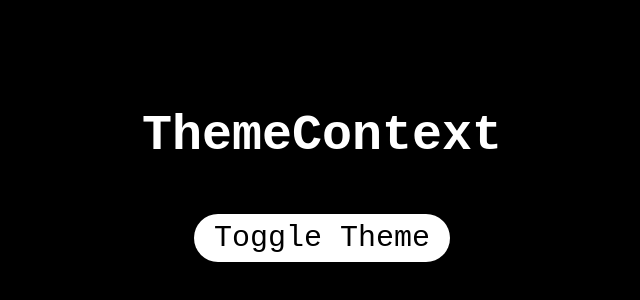
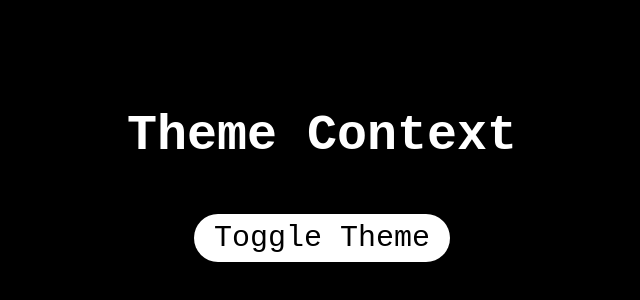
Before and after one commit to thegittyuser/myapp, a React (Vite) app: page / in a window 1280 px wide. Shown: the part 216-516 px from the top of the page, without its empty margins (318-958 px from the left). Built offline with nearby package versions, Linux system fonts and the light colour scheme.

Commit message:
THEME CONTEXT

```diff
--- a/src/Theme/Theme.jsx
+++ b/src/Theme/Theme.jsx
@@ -1,15 +1,11 @@
-import { createContext, useContext } from "react";
-export const ThemeContext = createContext();
-
 import "./theme.css";
 
 function Theme() {
-  const darkContext = useContext(ThemeContext);
   return (
     <>
       <div className="theme-box-dark">
-        <h3>ThemeContext </h3>
-        <button /*onClick={toggleTheme}*/>Toggle Theme</button>
+        <h3>Theme Context</h3>
+        <button>Toggle Theme</button>
       </div>
     </>
   );
--- a/src/Theme/theme.css
+++ b/src/Theme/theme.css
@@ -1,5 +1,4 @@
-/* classes for dark mode */
-
+/* Dark mode styles */
 .theme-box-dark {
   width: 100vw;
   height: 100vh;
@@ -11,6 +10,7 @@
   align-items: center;
   flex-direction: column;
   gap: 50px;
+  transition: background-color 0.3s ease, color 0.3s ease;
 }
 
 .theme-box-dark h3 {
@@ -20,28 +20,29 @@
 .theme-box-dark button {
   font-size: 30px;
   background-color: white;
+  color: black;
   border: none;
   border-radius: 50px;
   padding: 7px 20px;
 }
-/* pseudo selector */
+
 .theme-box-dark button:hover {
   cursor: pointer;
 }
 
-/* classes for light mode */
-
+/* Light mode styles */
 .theme-box-light {
   width: 100vw;
   height: 100vh;
   padding: 15px;
-  background-color: black;
-  color: white;
+  background-color: white
+  color: black;
   display: flex;
   justify-content: center;
   align-items: center;
   flex-direction: column;
   gap: 50px;
+  transition: background-color 0.3s ease, color 0.3s ease;
 }
 
 .theme-box-light h3 {
@@ -50,12 +51,13 @@
 
 .theme-box-light button {
   font-size: 30px;
-  background-color: white;
+  background-color: black;
+  color: white;
   border: none;
   border-radius: 50px;
   padding: 7px 20px;
 }
-/* pseudo selector */
+
 .theme-box-light button:hover {
   cursor: pointer;
 }
```
